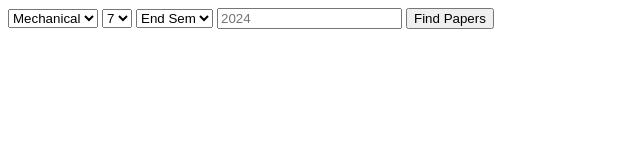
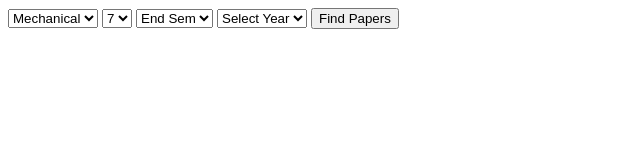
Before and after one commit to prateeknitcse/pyqgeneratorbackend, a plain HTML site: page frontend/index.html in a window 1280 px wide. Shown: the whole page, without its empty margins (0-640 px from the left). Drawn offline with Linux system fonts and the light colour scheme.

Commit message:
Replace year input with dropdown (2023–2025)

```diff
--- a/frontend/index.html
+++ b/frontend/index.html
@@ -14,7 +14,13 @@
     <option value="midsem">Mid Sem</option>
   </select>
 
-  <input type="text" id="year" placeholder="2024">
+ <select id="year">
+  <option value="">Select Year</option>
+  <option value="2023">2023</option>
+  <option value="2024">2024</option>
+  <option value="2025">2025</option>
+</select>
+
 
   <button type="submit">Find Papers</button>
 </form>
```
Also changed, not shown: frontend/upload.html (+6 -1 lines).
